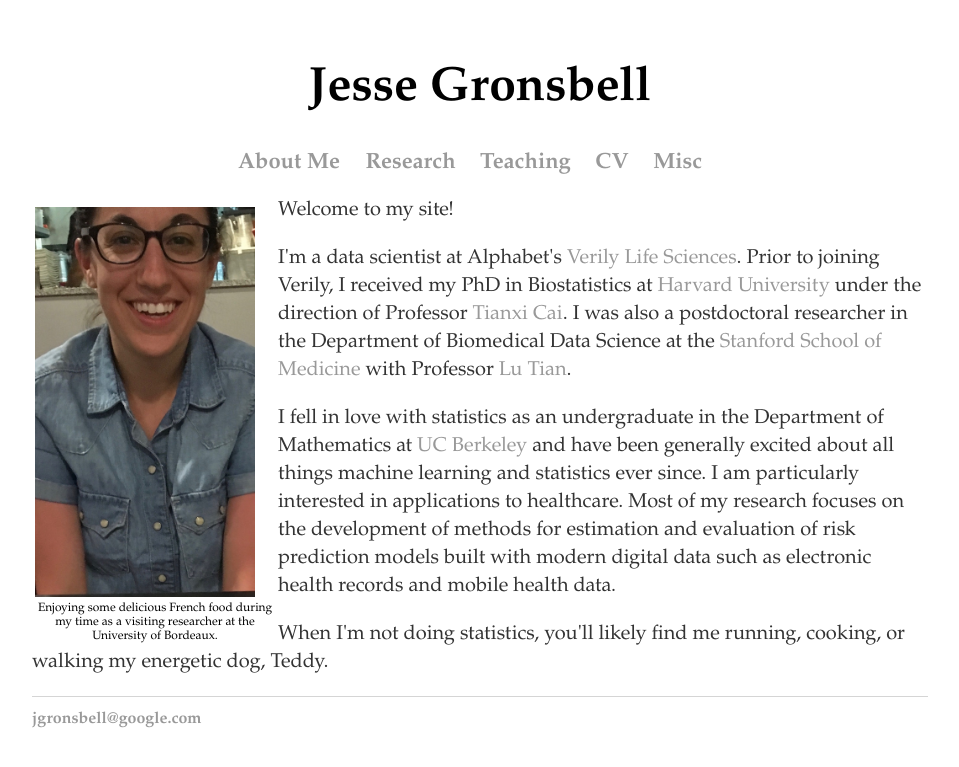
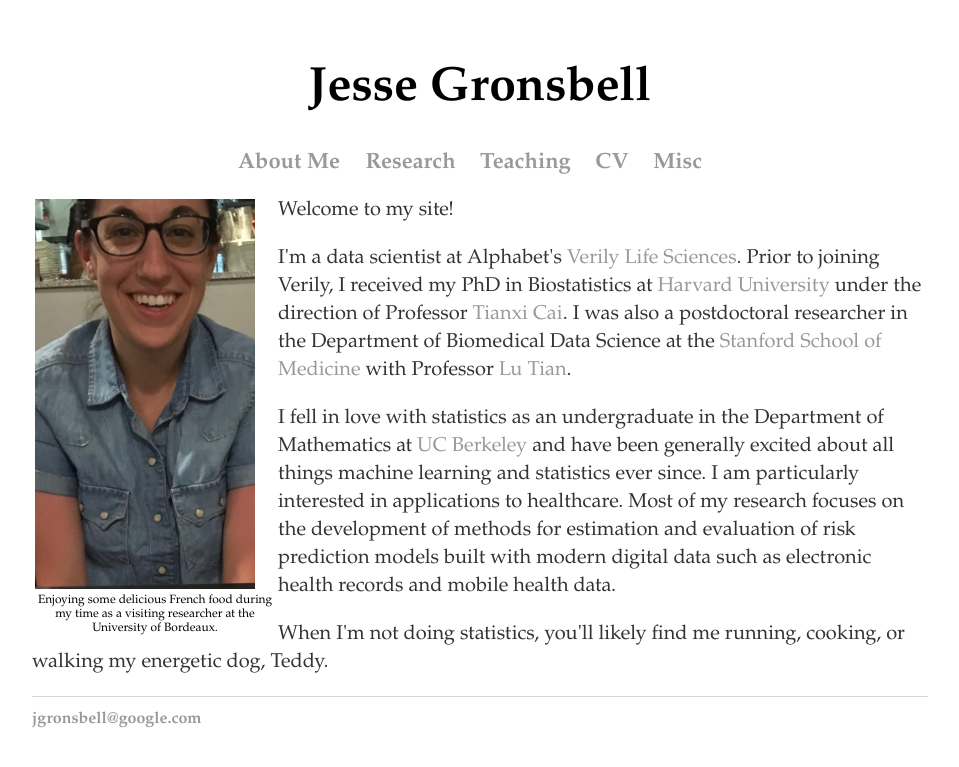
Before and after one commit to jgrons/old_website, a Jekyll site: the page built from index.html, in a window 1280 px wide. Shown: the top 767 px of the page, without its empty margins (160-1119 px from the left). Built offline with Jekyll 4.4.1, drawn with Linux system fonts in a browser that asks for light colours.

Commit message:
Update index.html

```diff
--- a/index.html
+++ b/index.html
@@ -9,7 +9,7 @@
 <tr>
 
 <td align = "center" style="font-size:12px; font-family: palatino">
-<img src="../pics/me_france.jpeg" HEIGHT="390" WIDTH="220" style="margin:8px 20px 0px 0px"
+<img src="../pics/me_france.jpeg" HEIGHT="390" WIDTH="220" style="margin:0px 20px 0px 0px"
                   title="JG" alt="JG"/>
 <br />
 Enjoying some delicious French food during my time as a visiting researcher at the University of Bordeaux.
```
